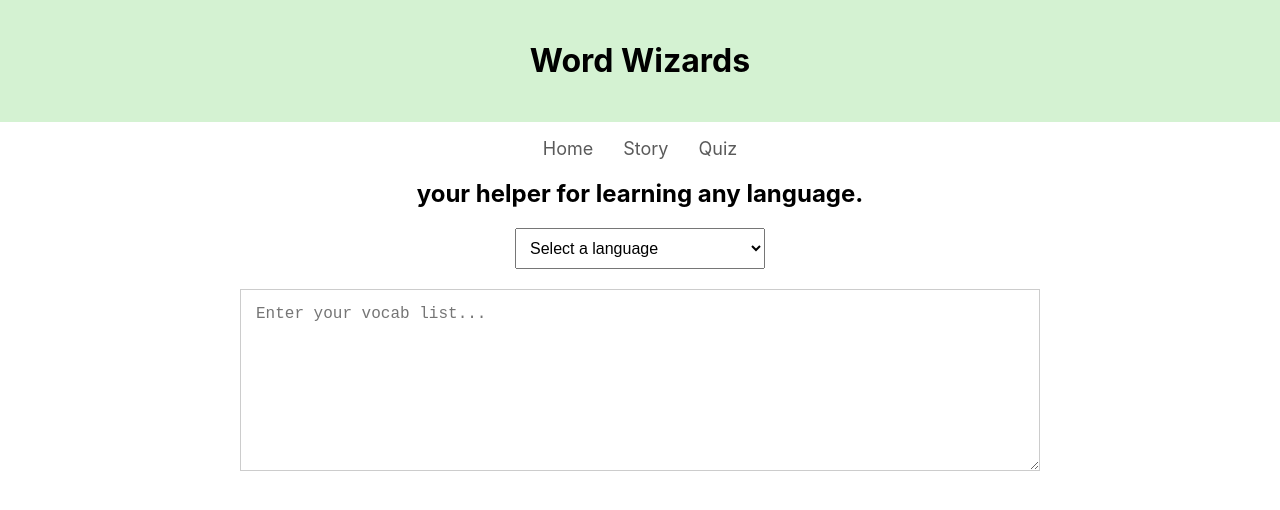
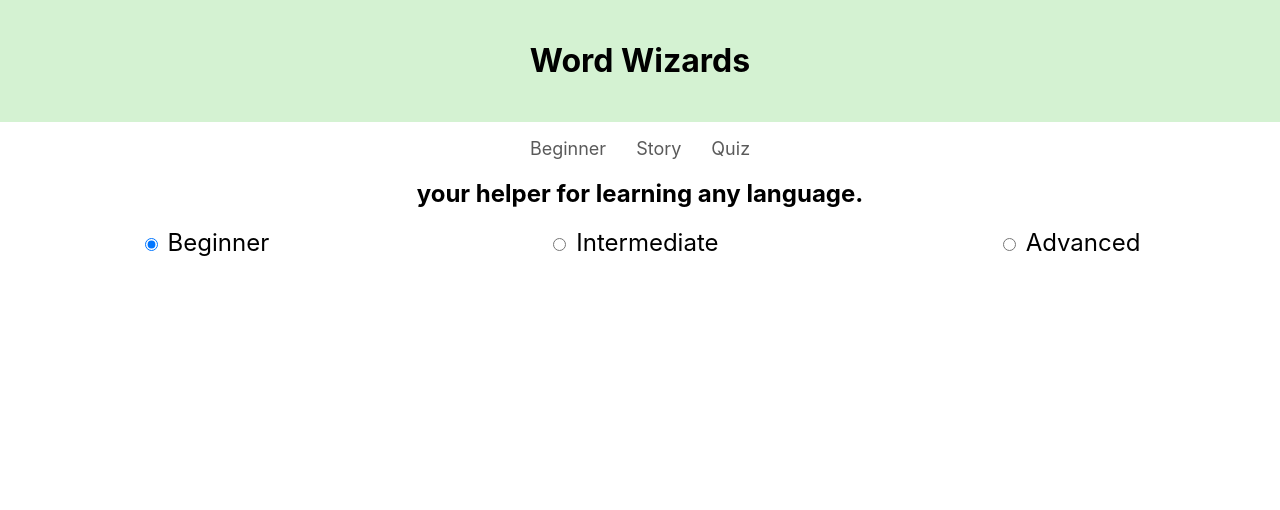
Before and after one commit to aeb1520/language-website, a React (Create React App) app in the folder react-app/: page /story in a window 1280 px wide. Shown: the top 510 px of the page. Built offline with nearby package versions, Linux system fonts and the light colour scheme.

Commit message:
quiz and story pages

```diff
--- a/react-app/src/App.js
+++ b/react-app/src/App.js
@@ -5,7 +5,35 @@ import './App.css';
 import NavList from './components/NavList';
 import TextBox from './components/TextBox';
 import Dropdown from './components/Dropdown';
+import StoryPage from './components/StoryPage';
+import QuizPage from './components/QuizPage';
+import { BrowserRouter as Router, Routes, Route } from 'react-router-dom';
 
+
+function App() {
+  return (
+    <Router>
+      <div className="App">
+        <Header />
+        <NavList />
+        <MainContent />
+        <Routes>
+          <Route path="/" element={
+            <>
+              <Dropdown />
+              <TextBox />
+            </>
+          } />
+          <Route path="/story" element={<StoryPage />} />
+          <Route path="/quiz" element={<QuizPage />} />
+          {/* Add other routes like /quiz as needed */}
+        </Routes>
+      </div>
+    </Router>
+  );
+}
+
+/*
 function App() {
   return (
     <div className="App">
@@ -16,6 +44,6 @@ function App() {
       <TextBox />
     </div>
   );
-}
+}*/
 
 export default App;
--- a/react-app/src/components/NavList.js
+++ b/react-app/src/components/NavList.js
@@ -1,15 +1,17 @@
 // components/NavList.js
 
 import React from 'react';
+import { Link } from 'react-router-dom';
 import './NavList.css';
+
 
 function NavList() {
   return (
     <nav>
       <ul className="nav-list">
-        <li><a href="#home">Home</a></li>
-        <li><a href="#story">Story</a></li>
-        <li><a href="#quiz">Quiz</a></li>
+        <li><Link to="/">Beginner</Link></li>
+        <li><Link to="/story">Story</Link></li>
+        <li><Link to="/quiz">Quiz</Link></li>
       </ul>
     </nav>
   );
--- /dev/null
+++ b/react-app/src/components/QuizPage.css
@@ -0,0 +1,45 @@
+/* QuizPage.css */
+
+.story-container {
+    text-align: center;
+    background-color: #e6f7e4;
+    padding: 20px;
+  }
+
+  nav ul {
+    list-style-type: none;
+    padding: 0;
+    display: flex;
+    justify-content: center;
+    margin-bottom: 20px;
+  }
+
+  nav ul li {
+    margin: 0 15px;
+  }
+
+  nav ul li a {
+    text-decoration: none;
+    font-size: 18px;
+    color: #333;
+  }
+
+  nav ul li a.active {
+    color: #6c63ff;
+    font-weight: bold;
+  }
+
+  .level-select2 {
+    display: flex;
+    justify-content: space-around;
+    margin: 20px 0;
+  }
+
+  .level-select2 label {
+    font-size: 24px;
+    cursor: pointer;
+  }
+
+  .level-select2 input {
+    margin-right: 10px;
+  }
--- /dev/null
+++ b/react-app/src/components/QuizPage.js
@@ -0,0 +1,53 @@
+// components/QuizPage.js
+
+import React, { useState } from 'react';
+import './QuizPage.css';
+
+function QuizPage() {
+  const [level, setLevel] = useState("beginner");
+
+  const handleLevelChange = (event) => {
+    setLevel(event.target.value);
+  };
+
+  return (
+
+
+      <div className="level-select2">
+        <label>
+          <input
+            type="radio"
+            name="level"
+            value="beginner"
+            checked={level === "beginner"}
+            onChange={handleLevelChange}
+          />
+          Beginner
+        </label>
+
+        <label>
+          <input
+            type="radio"
+            name="level"
+            value="intermediate"
+            checked={level === "intermediate"}
+            onChange={handleLevelChange}
+          />
+          Intermediate
+        </label>
+
+        <label>
+          <input
+            type="radio"
+            name="level"
+            value="advanced"
+            checked={level === "advanced"}
+            onChange={handleLevelChange}
+          />
+          Advanced
+        </label>
+      </div>
+  );
+}
+
+export default QuizPage;
--- /dev/null
+++ b/react-app/src/components/StoryPage.css
@@ -0,0 +1,45 @@
+/* StoryPage.css */
+
+.story-container {
+    text-align: center;
+    background-color: #e6f7e4;
+    padding: 20px;
+  }
+
+  nav ul {
+    list-style-type: none;
+    padding: 0;
+    display: flex;
+    justify-content: center;
+    margin-bottom: 20px;
+  }
+
+  nav ul li {
+    margin: 0 15px;
+  }
+
+  nav ul li a {
+    text-decoration: none;
+    font-size: 18px;
+    color: #333;
+  }
+
+  nav ul li a.active {
+    color: #6c63ff;
+    font-weight: bold;
+  }
+
+  .level-select {
+    display: flex;
+    justify-content: space-around;
+    margin: 20px 0;
+  }
+
+  .level-select label {
+    font-size: 24px;
+    cursor: pointer;
+  }
+
+  .level-select input {
+    margin-right: 10px;
+  }
--- /dev/null
+++ b/react-app/src/components/StoryPage.js
@@ -0,0 +1,53 @@
+// components/StoryPage.js
+
+import React, { useState } from 'react';
+import './StoryPage.css';
+
+function StoryPage() {
+  const [level, setLevel] = useState("beginner");
+
+  const handleLevelChange = (event) => {
+    setLevel(event.target.value);
+  };
+
+  return (
+
+
+      <div className="level-select">
+        <label>
+          <input
+            type="radio"
+            name="level"
+            value="beginner"
+            checked={level === "beginner"}
+            onChange={handleLevelChange}
+          />
+          Beginner
+        </label>
+
+        <label>
+          <input
+            type="radio"
+            name="level"
+            value="intermediate"
+            checked={level === "intermediate"}
+            onChange={handleLevelChange}
+          />
+          Intermediate
+        </label>
+
+        <label>
+          <input
+            type="radio"
+            name="level"
+            value="advanced"
+            checked={level === "advanced"}
+            onChange={handleLevelChange}
+          />
+          Advanced
+        </label>
+      </div>
+  );
+}
+
+export default StoryPage;
```
